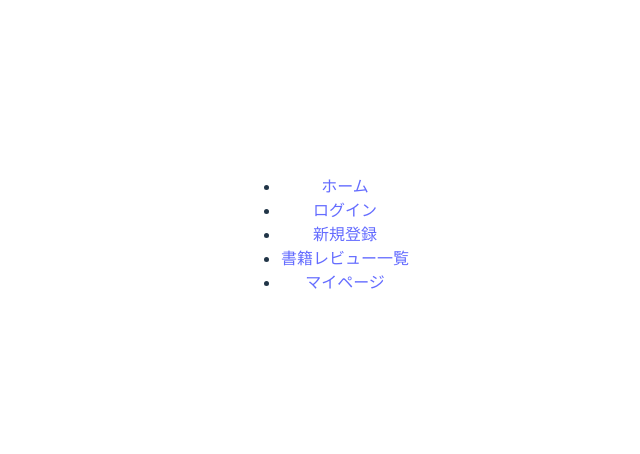
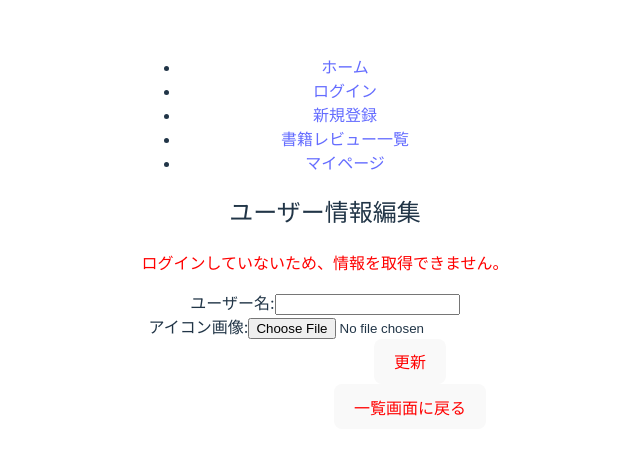
Before and after one commit to tyuya1173/railway-books-review, a React (Vite) app: page /components/Profile in a window 1280 px wide. Shown: the part 166-620 px from the top of the page, without its empty margins (315-955 px from the left). Built offline with nearby package versions, Linux system fonts and the light colour scheme.

Commit message:
プロフィール編集　実装

```diff
--- a/src/App.jsx
+++ b/src/App.jsx
@@ -6,6 +6,7 @@ import SignUp from './components/SignUp';
 import Home from './components/Home';
 import GetBookList from './components/GetBookList';
 import MyPage from './components/MyPage';
+import Profile from './components/Profile';
 import { BrowserRouter, Route, Routes, Link } from "react-router-dom";
 
 const App = () => {
@@ -34,6 +35,7 @@ const App = () => {
         <Route path='/components/Login' element={<Login />} />
         <Route path='/components/SignUp' element={<SignUp />} />
         <Route path='/components/MyPage' element={<MyPage />} />
+        <Route path='/components/Profile' element={<Profile />} />
         <Route path='/components/GetBookList' element={<GetBookList />} />
       </Routes>
     </BrowserRouter>
--- a/src/components/Login.jsx
+++ b/src/components/Login.jsx
@@ -30,8 +30,8 @@ const Login = () => {
                 setSuccessMessage("サインインに成功しました!");
                 setErrorMessage("");
 
-                localStorage.setItem("token", token);
-                setTimeout(() => navigate("/components/MyPage"), 2000);
+                localStorage.setItem("token", token); // トークンを保存しログイン状態を保持
+                setTimeout(() => navigate("/components/GetBookList"), 2000);
             })
             .catch((err) => {
                 setErrorMessage(`サインインに失敗しました: ${err.response?.message || err.message}`);
--- a/src/components/MyPage.jsx
+++ b/src/components/MyPage.jsx
@@ -1,5 +1,6 @@
 import React, { useEffect, useState } from "react";
 import axios from "axios";
+import { Link } from "react-router-dom";
 
 const MyPage = () => {
     const url = "https://railway.bookreview.techtrain.dev/users";
@@ -45,6 +46,9 @@ const MyPage = () => {
 
     return (
         <div>
+            <header>
+                <Link to = "/components/Profile">プロフィール編集</Link>
+            </header>
             <main className="my-page">
                 <h2>マイページ</h2>
                 {errorMessage && <p>{errorMessage}</p>}
--- /dev/null
+++ b/src/components/Profile.jsx
@@ -0,0 +1,133 @@
+import React, { useEffect, useState } from "react";
+import axios from "axios";
+import { useNavigate } from "react-router-dom";
+import Compressor from "compressorjs";
+
+const Profile = () => {
+    const url = "https://railway.bookreview.techtrain.dev/users";
+    const uploadUrl = "https://railway.bookreview.techtrain.dev/uploads";
+    const [userInfo, setUserInfo] = useState({ name: "", iconUrl: "" });
+    const [iconFile, setIconFile] = useState(null);
+    const [errorMessage, setErrorMessage] = useState("");
+    const [successMessage, setSuccessMessage] = useState("");
+    const navigate = useNavigate();
+
+    useEffect(() => {
+        const token = localStorage.getItem("token");
+
+        if (token) {
+            axios
+                .get(url, {
+                    headers: {
+                        Authorization: `Bearer ${token}`,
+                    },
+                })
+                .then((res) => {
+                    setUserInfo(res.data);
+                })
+                .catch(() => {
+                    setErrorMessage("ユーザー情報の取得に失敗しました。");
+                });
+        } else {
+            setErrorMessage("ログインしていないため、情報を取得できません。");
+        }
+    }, []);
+
+    const compressAndUploadIcon = (file, token) => {
+        new Compressor(file, {
+            quality: 0.8,
+            maxWidth: 800,
+            success(compressedFile) {
+                const formData = new FormData();
+                formData.append("icon", compressedFile);
+
+                axios
+                    .post(uploadUrl, formData, {
+                        headers: {
+                            "Content-Type": "multipart/form-data",
+                            Authorization: `Bearer ${token}`,
+                        },
+                    })
+                    .then((res) => {
+                        setUserInfo((prev) => ({ ...prev, iconUrl: res.data.iconUrl }));
+                        updateUser(token);
+                    })
+                    .catch(() => {
+                        setErrorMessage("アイコンのアップロードに失敗しました。");
+                    });
+            },
+        });
+    };
+
+    const updateUser = (token) => {
+        axios
+            .put(
+                url,
+                { name: userInfo.name, iconUrl: userInfo.iconUrl },
+                {
+                    headers: {
+                        Authorization: `Bearer ${token}`,
+                        "Content-Type": "application/json",
+                    },
+                }
+            )
+            .then(() => {
+                setSuccessMessage("ユーザー情報を更新しました。");
+                setErrorMessage("");
+            })
+            .catch(() => {
+                setErrorMessage("ユーザー情報の更新に失敗しました。");
+                setSuccessMessage("");
+            });
+    };
+
+    const handleUpdate = (event) => {
+        event.preventDefault();
+        const token = localStorage.getItem("token");
+
+        if (token) {
+            if (iconFile) {
+                compressAndUploadIcon(iconFile, token);
+            } else {
+                updateUser(token);
+            }
+        } else {
+            setErrorMessage("ログイン状態が無効です。");
+        }
+    };
+
+    return (
+        <div>
+            <main className="profile">
+                <h2>ユーザー情報編集</h2>
+                {errorMessage && <p style={{ color: "red" }}>{errorMessage}</p>}
+                {successMessage && <p style={{ color: "green" }}>{successMessage}</p>}
+                <form onSubmit={handleUpdate}>
+                    <label>
+                        ユーザー名:
+                        <input
+                            type="text"
+                            value={userInfo.name}
+                            onChange={(e) => setUserInfo({ ...userInfo, name: e.target.value })}
+                            required
+                        />
+                    </label>
+                    <br />
+                    <label>
+                        アイコン画像:
+                        <input
+                            type="file"
+                            accept="image/jpeg, image/png"
+                            onChange={(e) => setIconFile(e.target.files[0])}
+                        />
+                    </label>
+                    <br />
+                    <button type="submit">更新</button>
+                </form>
+                <button onClick={() => navigate("/")}>一覧画面に戻る</button>
+            </main>
+        </div>
+    );
+};
+
+export default Profile;
--- a/src/components/SignUp.jsx
+++ b/src/components/SignUp.jsx
@@ -68,7 +68,7 @@ const SignUp = () => {
             })
             .then((res) => {
                 console.log("アイコンアップロード成功：", res.data.iconUrl);
-                setTimeout(() => navigate("/components/MyPage"), 2000);
+                setTimeout(() => navigate("/components/GetBookList"), 2000);
             })
             .catch((err) => {
                 setErrorMessage(`アイコンアップロードに失敗しました: ${err.response?.data?.ErrorMessageJP || err.message}`);
```
